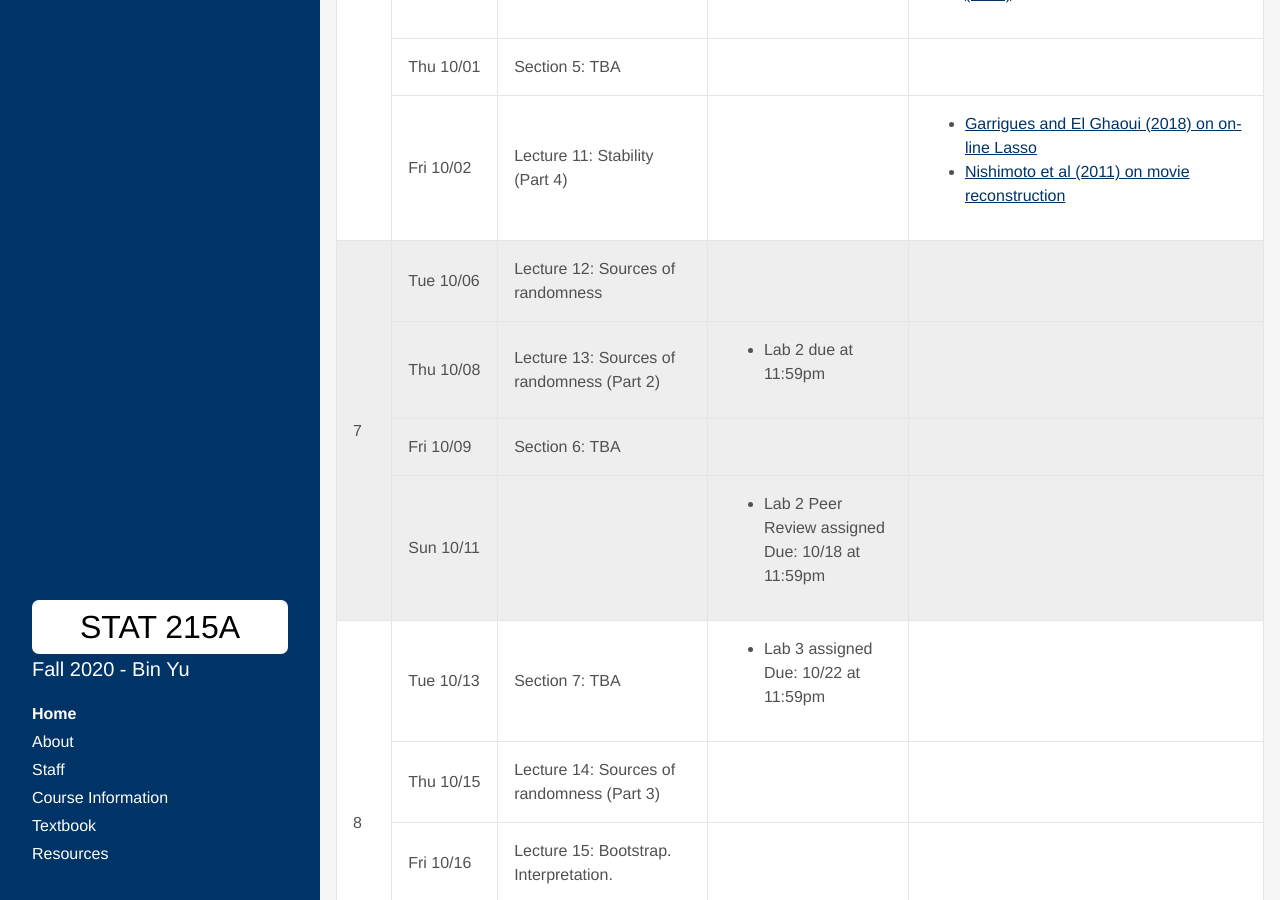
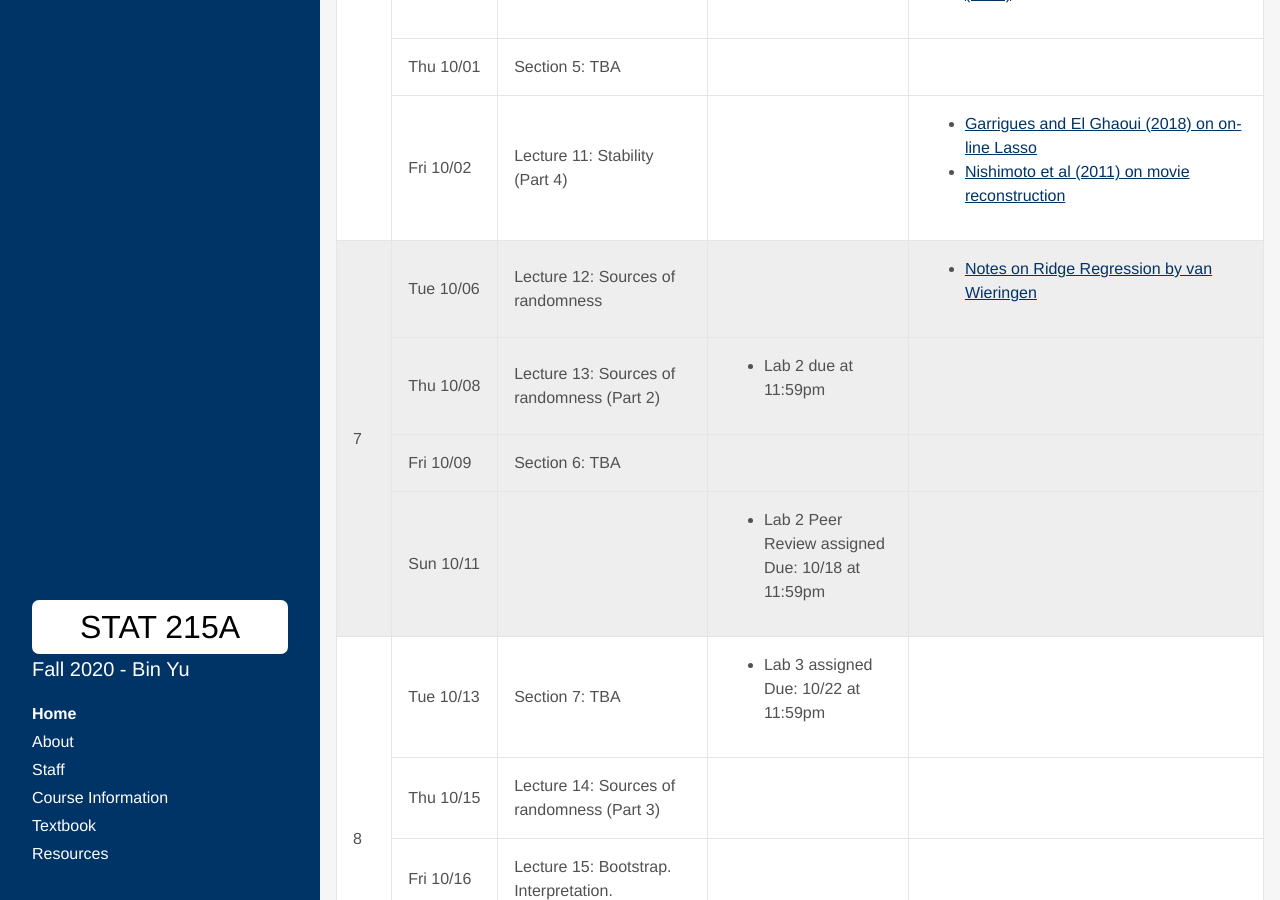
Before and after one commit to Yu-Group/stat-215a-fall-2020, a Jekyll site: the page built from index.html, in a window 1280 px wide and 900 px high, scrolled down 2624 px. Built offline with Jekyll 4.4.1, drawn with Linux system fonts in a browser that asks for light colours; some web fonts are replaced; the list of posts is cut into pages by our own code.

```diff
--- a/_data/syllabus2.yml
+++ b/_data/syllabus2.yml
@@ -132,6 +132,10 @@ weeks:
     basic:
     - date: Tue 10/06
       content: "Lecture 12: Sources of randomness"
+      readings:
+        - name: "Notes on Ridge Regression by van Wieringen"
+          url: "https://arxiv.org/pdf/1509.09169.pdf"
+
     - date: Thu 10/08
       content: "Lecture 13: Sources of randomness (Part 2)"
       assignments:
```
